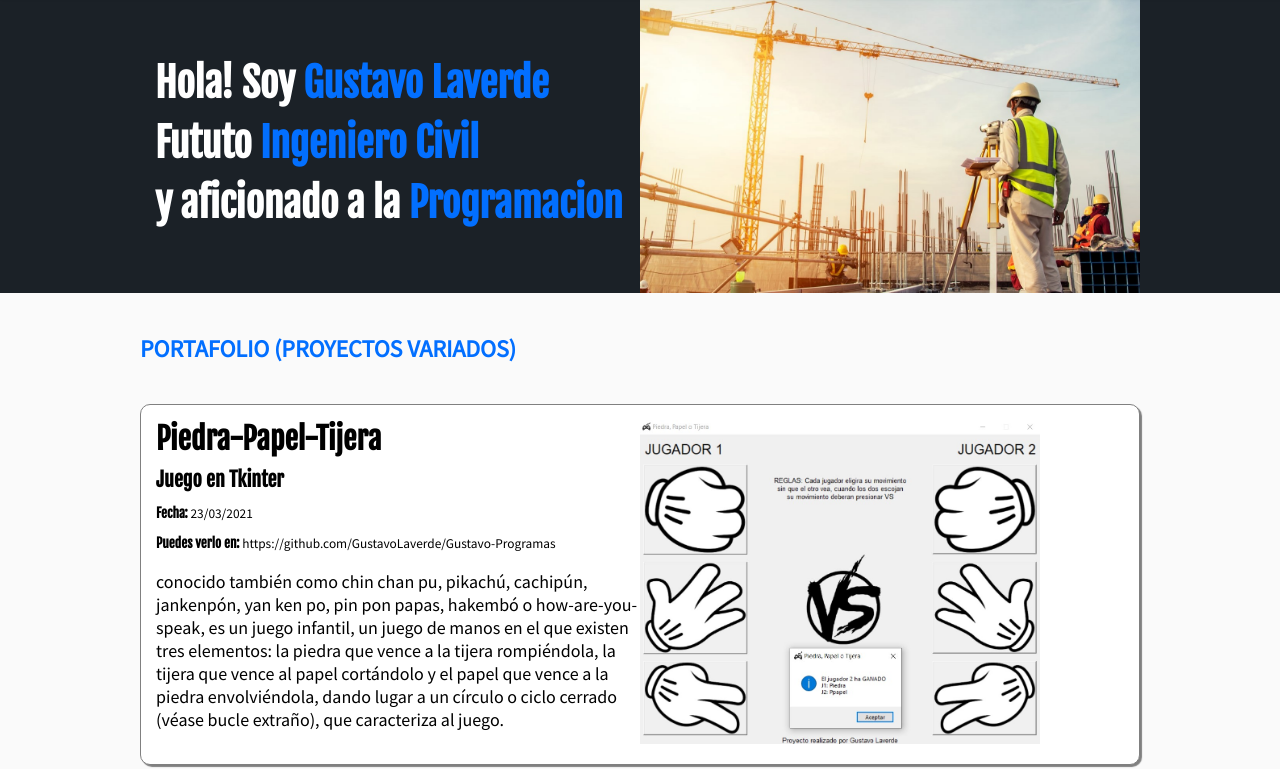
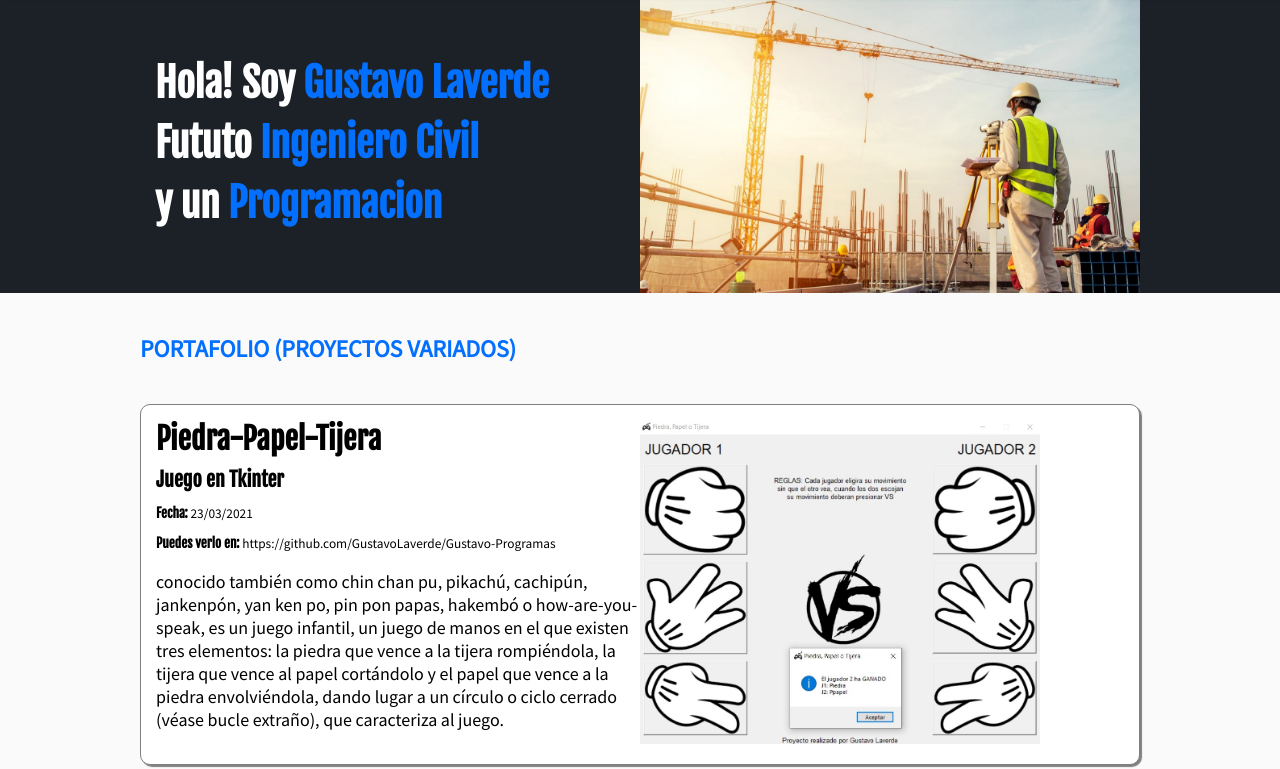
Before and after one commit to GustavoLaverde/GustavoLaverde.github.io, a plain HTML site: page index.html in a window 1280 px wide. Shown: the part 57-826 px from the top of the page. Drawn offline with Linux system fonts and the light colour scheme.

Commit message:
Update index.html

```diff
--- a/index.html
+++ b/index.html
@@ -38,7 +38,7 @@
     <section class="hero">
         <div class="container">
             <h1>
-                Hola! Soy <strong>Gustavo Laverde</strong><br> Fututo <strong>Ingeniero Civil</strong><br>y aficionado a la <strong>Programacion</strong>
+                Hola! Soy <strong>Gustavo Laverde</strong><br> Fututo <strong>Ingeniero Civil</strong><br>y un <strong>Programacion</strong>
             </h1>
             <img class="hero-image" src="images/ingcivil.jpg" width="500" height="300">
         </div>
```
